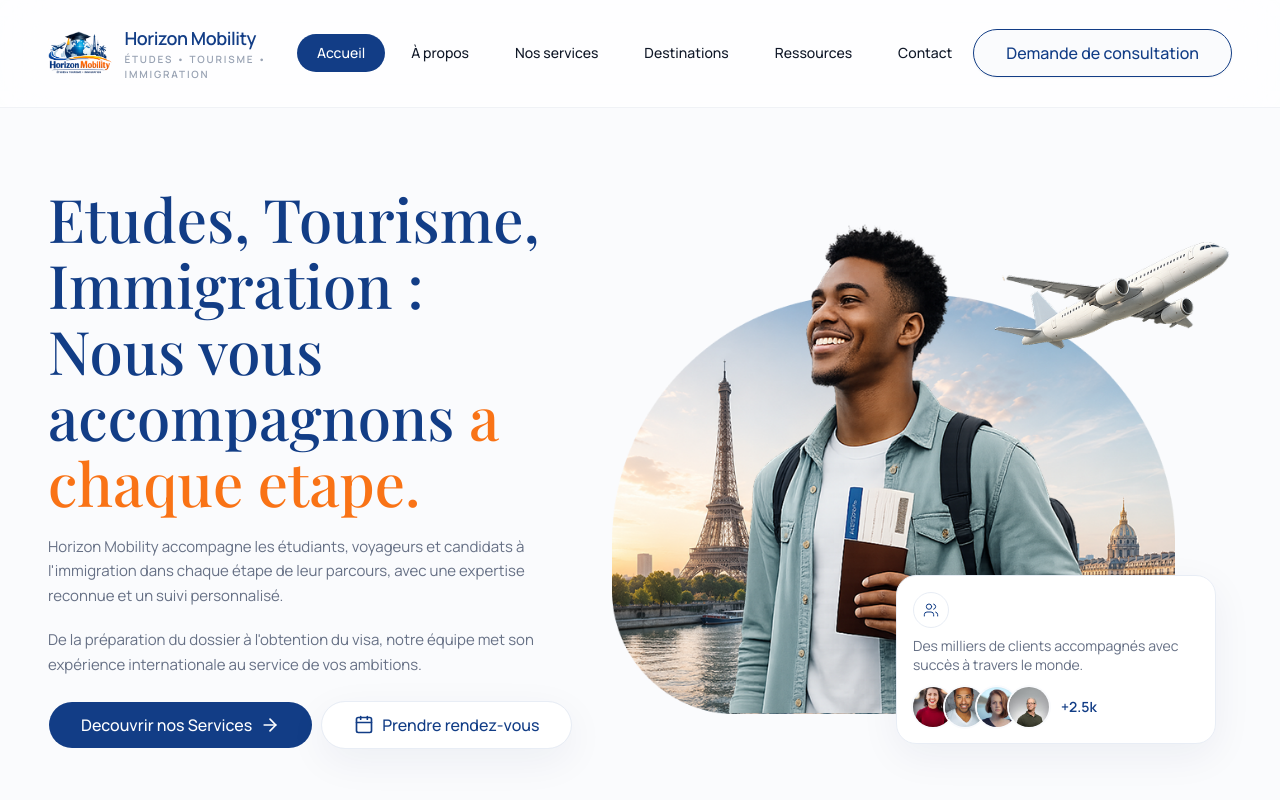
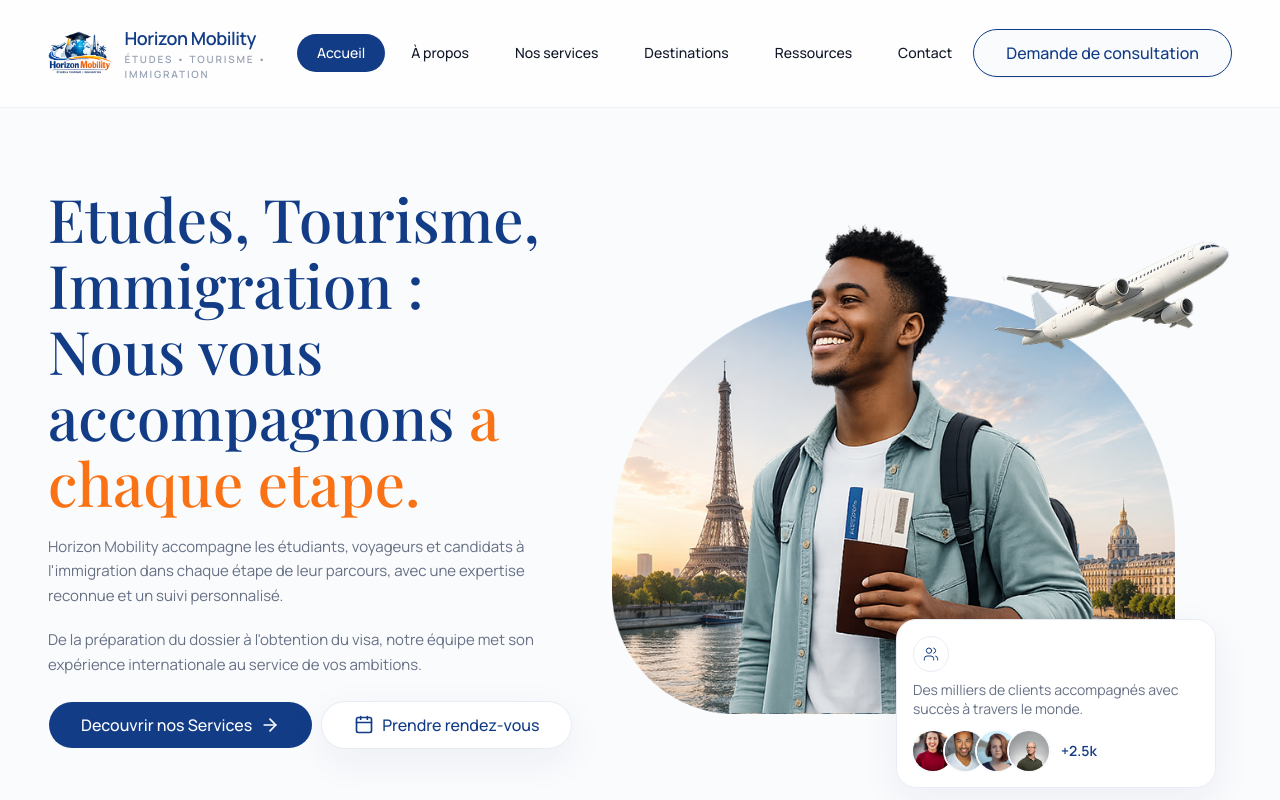
Before and after one commit to Nemila/horizon-mobility, a Next.js app: page / in a window 1280 px wide. Shown: the top 800 px of the page. Built offline with nearby package versions, Linux system fonts and the light colour scheme; a web font is replaced by a local one.

Commit message:
Refactor MosaicImageGrid component to include motion effects; enhance hover interactions and grayscale transition for improved user experience.

```diff
--- a/components/landing/hero-stats-card.tsx
+++ b/components/landing/hero-stats-card.tsx
@@ -40,15 +40,14 @@ export function HeroStatsCard() {
     <motion.div
       className="rounded-[1.25rem] border border-border bg-white p-4 shadow-card"
       initial={false}
-      animate={prefersReducedMotion ? { y: 0 } : { y: -44 }}
+      animate={prefersReducedMotion ? { y: 0 } : { y: [0, -28, 0] }}
       transition={
         prefersReducedMotion
           ? undefined
           : {
-              duration: 1.25,
-              ease: [0.45, 0, 0.55, 1],
+              duration: 1.75,
+              ease: [0.45, 0.05, 0.55, 0.95],
               repeat: Infinity,
-              repeatType: "reverse",
             }
       }
       style={{ willChange: "transform" }}
--- a/components/landing/stats-bar.tsx
+++ b/components/landing/stats-bar.tsx
@@ -1,3 +1,6 @@
+"use client"
+
+import { motion, useReducedMotion } from "framer-motion"
 import { Award, Globe2, Smile, Target } from "lucide-react"
 
 import {
@@ -50,9 +53,11 @@ function MosaicImageGrid({
   alt: string
   className?: string
 }) {
+  const prefersReducedMotion = useReducedMotion()
   const tiles = Array.from({ length: cols * rows }, (_, index) => ({
     col: index % cols,
     row: Math.floor(index / cols),
+    index,
   }))
 
   return (
@@ -62,17 +67,33 @@ function MosaicImageGrid({
       role="img"
       aria-label={alt}
     >
-      {tiles.map(({ col, row }) => (
+      {tiles.map(({ col, row, index }) => (
         <div
           key={`${col}-${row}`}
-          className="aspect-square overflow-hidden rounded-2xl sm:rounded-[1.125rem]"
+          className="group relative aspect-square overflow-hidden rounded-2xl transition-all duration-300 ease-out hover:z-10 hover:scale-105 hover:rotate-2 hover:shadow-card sm:rounded-[1.125rem]"
+        >
+          <motion.div
+            className="absolute inset-0"
             style={{
               backgroundImage: `url(${src})`,
               backgroundSize: `${cols * 100}% ${rows * 100}%`,
               backgroundPosition: `${cols > 1 ? (col / (cols - 1)) * 100 : 0}% ${rows > 1 ? (row / (rows - 1)) * 100 : 0}%`,
               backgroundRepeat: "no-repeat",
             }}
+            initial={{ filter: "grayscale(1)" }}
+            whileInView={{ filter: "grayscale(0)" }}
+            viewport={{ once: false, amount: 0.3 }}
+            transition={{
+              filter: prefersReducedMotion
+                ? { duration: 0 }
+                : {
+                    duration: 0.6,
+                    delay: index * 0.04,
+                    ease: "easeOut",
+                  },
+            }}
           />
+        </div>
       ))}
     </div>
   )
```
Lines whose indentation alone changed are shown as unchanged.
